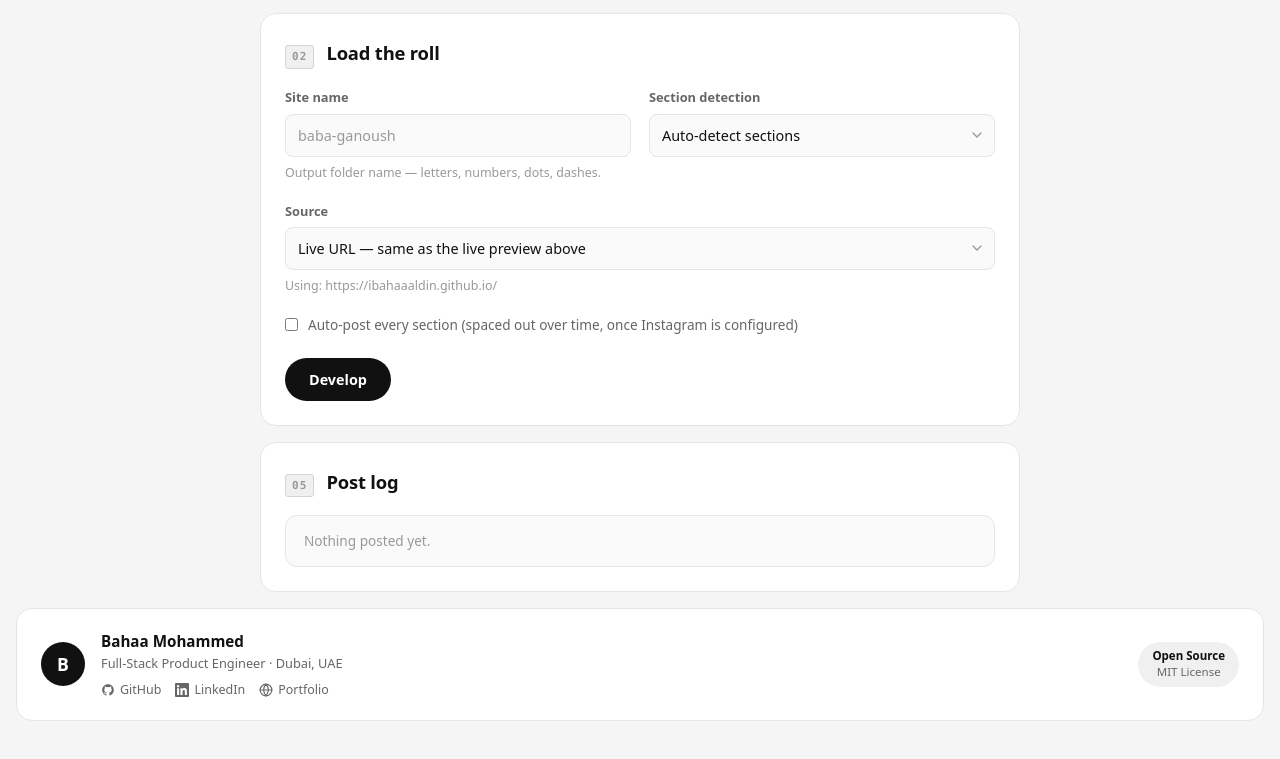
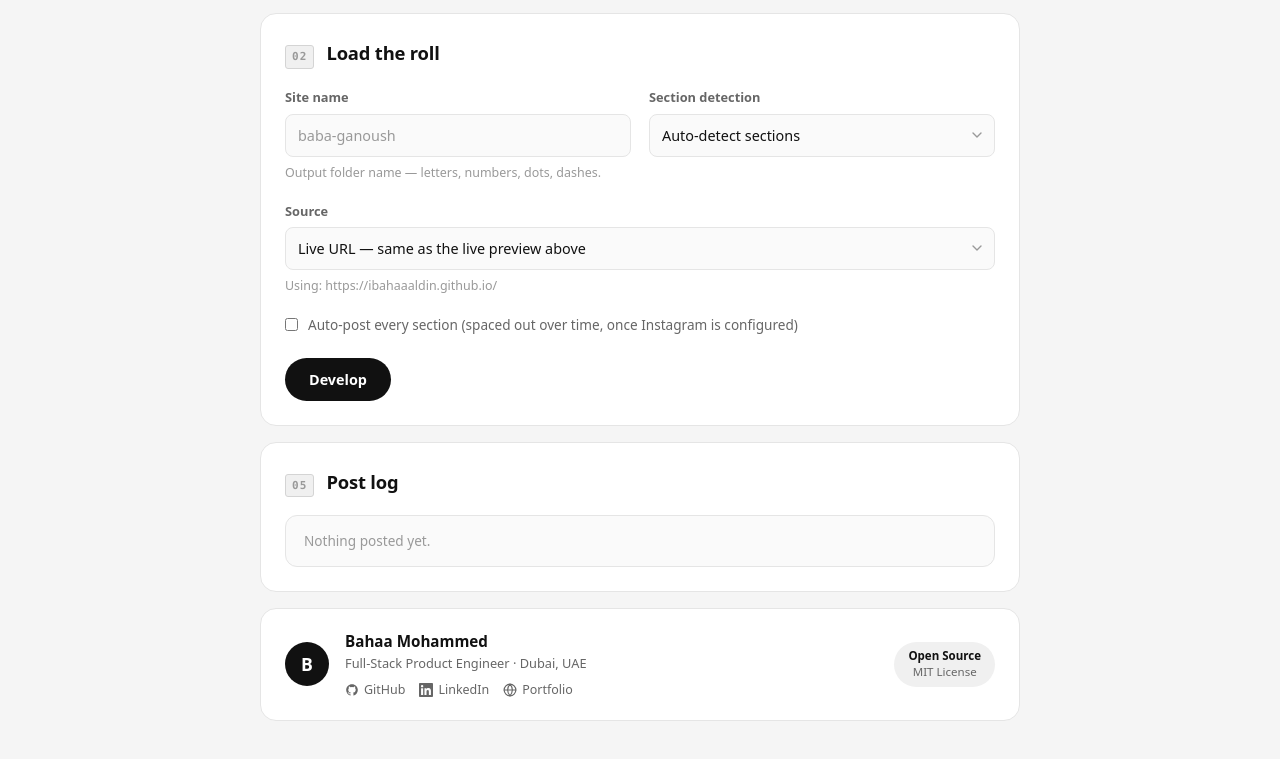
Before and after one commit to IBahaaaldin/screenshot-taker, an Electron app: page public/index.html in a window 1280 px wide. Shown: the part 1577-2336 px from the top of the page. Drawn offline with Linux system fonts and the light colour scheme; no server answers.

Commit message:
fix: cap the footer dev-card width too, not just .card/.hero
Missed .dev-card in the earlier width fix — it's a separate class from
.card, so it kept stretching to the full 1500px stage width.

```diff
--- a/public/style.css
+++ b/public/style.css
@@ -782,7 +782,8 @@ body#preview-page main {
    but that width shouldn't stretch the hero text or form cards below it —
    they stay at the original, narrower reading width. */
 body#preview-page .hero,
-body#preview-page .card {
+body#preview-page .card,
+body#preview-page .dev-card {
   max-width: 760px;
   margin-left: auto;
   margin-right: auto;
```
